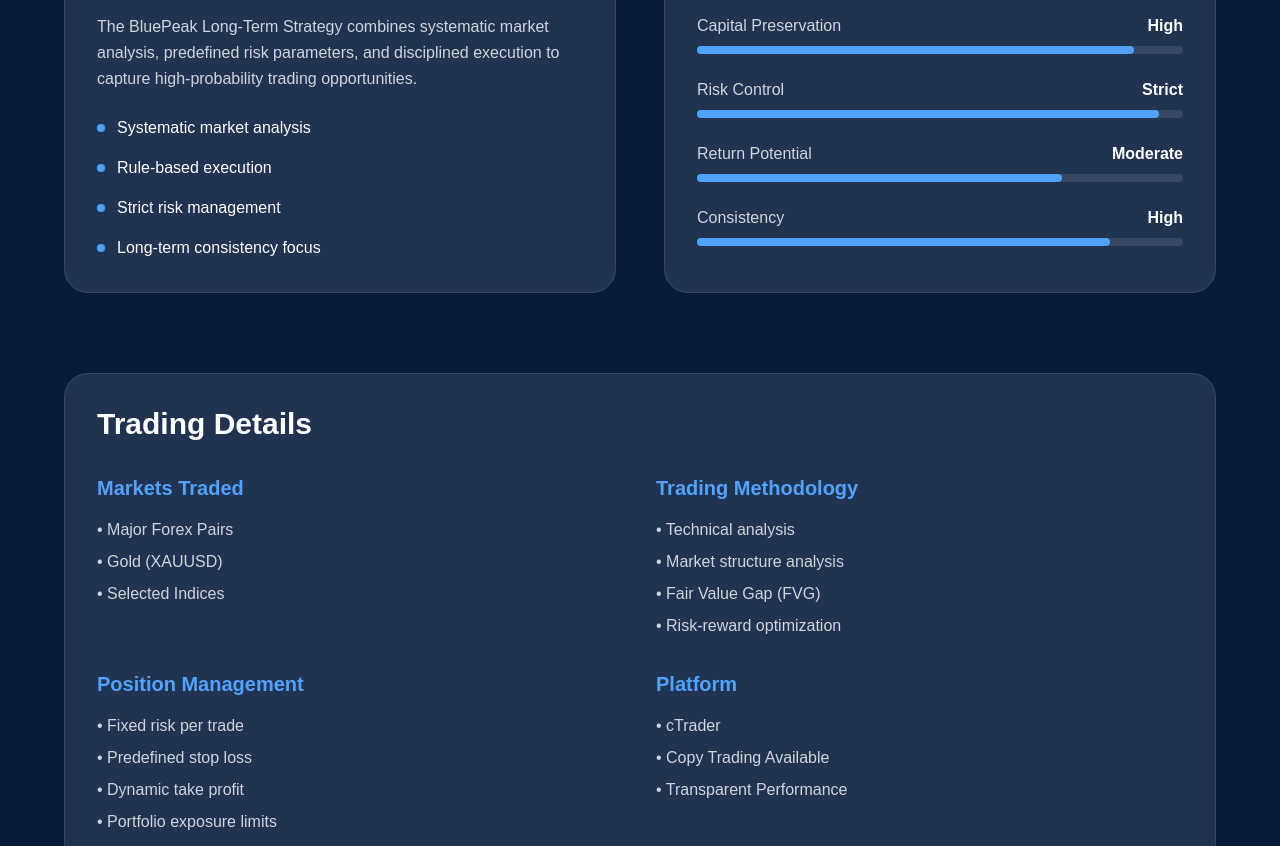
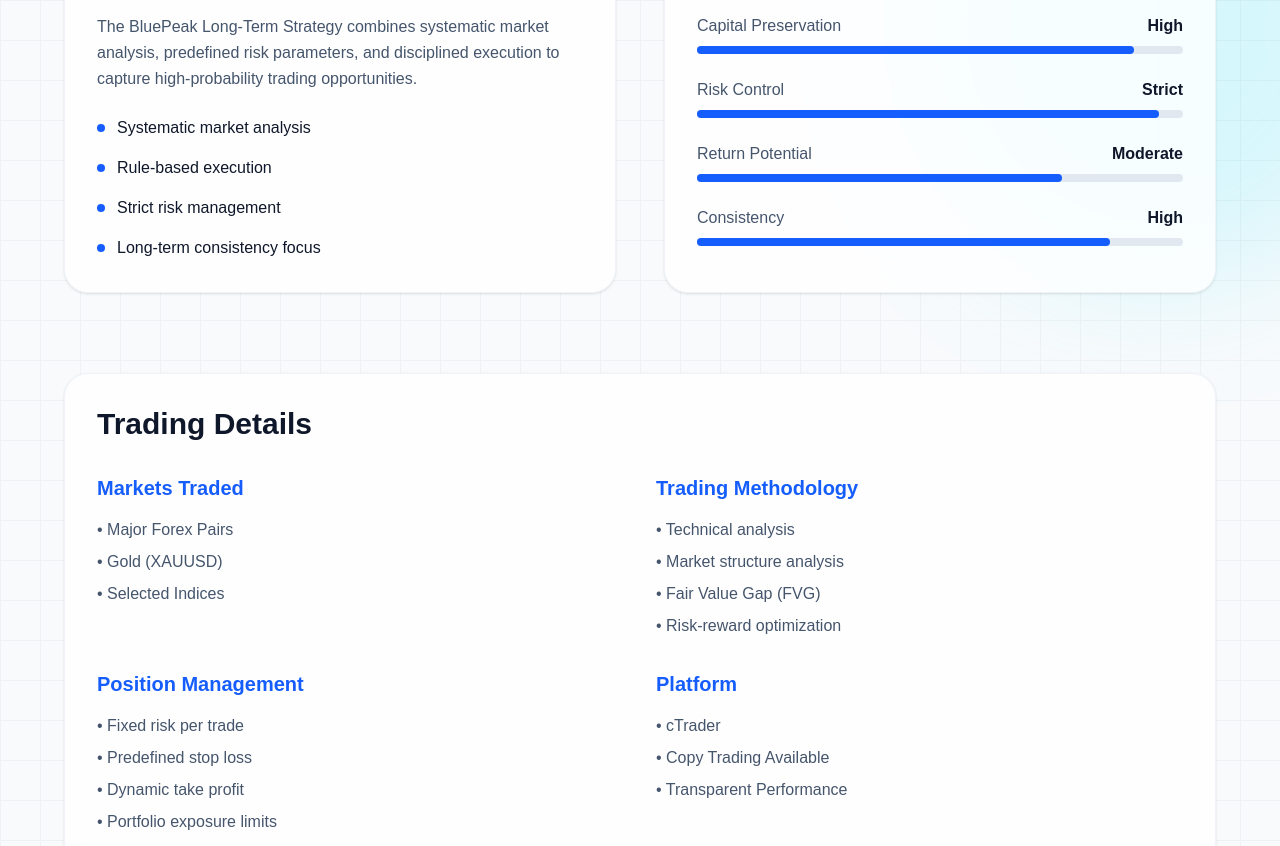
Before and after one commit to wahy03/bluepeak-strategies, a Next.js app: page /strategy in a window 1280 px wide. Shown: the part 600-1446 px from the top of the page. Built offline with nearby package versions, Linux system fonts and the light colour scheme.

Commit message:
Make Strategy page background same as homepage

```diff
--- a/app/strategy/page.tsx
+++ b/app/strategy/page.tsx
@@ -1,16 +1,33 @@
 export default function StrategyPage() {
   return (
-    <main className="min-h-screen bg-[#071C3D] text-white px-8 py-16">
+    <main className="min-h-screen bg-[#F8FAFC] text-[#0F172A] relative overflow-hidden">
+      {/* Modern Background - sama dengan Homepage */}
+      <div className="absolute inset-0">
+        <div className="absolute top-[-10%] left-[-10%] w-[600px] h-[600px] bg-blue-400/20 rounded-full blur-3xl"></div>
+        <div className="absolute top-[20%] right-[-10%] w-[500px] h-[500px] bg-cyan-300/20 rounded-full blur-3xl"></div>
+        <div className="absolute bottom-[-10%] left-[30%] w-[400px] h-[400px] bg-blue-300/15 rounded-full blur-3xl"></div>
+
+        <div
+          className="absolute inset-0 opacity-[0.03]"
+          style={{
+            backgroundImage:
+              "linear-gradient(to right, #0F172A 1px, transparent 1px), linear-gradient(to bottom, #0F172A 1px, transparent 1px)",
+            backgroundSize: "40px 40px",
+          }}
+        />
+      </div>
+
+      <div className="relative z-10 px-8 py-16">
         <div className="max-w-6xl mx-auto">
           {/* Header */}
           <div className="text-center mb-20">
-          <p className="text-blue-400 font-semibold tracking-wide uppercase">
+            <p className="text-blue-600 font-semibold tracking-wide uppercase">
               Our Strategy
             </p>
             <h1 className="text-5xl md:text-6xl font-bold mt-4">
               BluePeak Long-Term Strategy
             </h1>
-          <p className="mt-6 text-gray-300 text-lg max-w-3xl mx-auto leading-relaxed">
+            <p className="mt-6 text-slate-600 text-lg max-w-3xl mx-auto leading-relaxed">
               A systematic investment strategy designed to achieve sustainable
               long-term growth while prioritizing capital preservation and
               disciplined risk management.
@@ -27,152 +44,123 @@
             ].map((metric, index) => (
               <div
                 key={index}
-              className="bg-white/10 backdrop-blur-sm rounded-3xl p-6 text-center border border-white/10"
+                className="bg-white/80 backdrop-blur-xl rounded-3xl p-6 text-center border border-slate-200/50 shadow-sm"
               >
-              <h3 className="text-3xl font-bold text-blue-400">
+                <h3 className="text-3xl font-bold text-blue-600">
                   {metric.value}
                 </h3>
-              <p className="mt-2 text-gray-300 text-sm">{metric.label}</p>
+                <p className="mt-2 text-slate-600 text-sm">
+                  {metric.label}
+                </p>
               </div>
             ))}
           </div>
 
           {/* Strategy Overview */}
           <div className="grid grid-cols-1 lg:grid-cols-2 gap-12 mb-20">
-          <div className="bg-white/10 backdrop-blur-sm rounded-3xl p-8 border border-white/10">
+            <div className="bg-white/80 backdrop-blur-xl rounded-3xl p-8 border border-slate-200/50 shadow-sm">
               <h2 className="text-3xl font-bold mb-6">Strategy Overview</h2>
-            <p className="text-gray-300 leading-relaxed mb-6">
+              <p className="text-slate-600 leading-relaxed mb-6">
                 The BluePeak Long-Term Strategy combines systematic market
-              analysis, predefined risk parameters, and disciplined execution to
-              capture high-probability trading opportunities.
+                analysis, predefined risk parameters, and disciplined execution
+                to capture high-probability trading opportunities.
               </p>
 
               <div className="space-y-4">
-              <div className="flex items-center gap-3">
-                <div className="w-2 h-2 bg-blue-400 rounded-full"></div>
-                <span>Systematic market analysis</span>
+                {[
+                  "Systematic market analysis",
+                  "Rule-based execution",
+                  "Strict risk management",
+                  "Long-term consistency focus",
+                ].map((item, index) => (
+                  <div key={index} className="flex items-center gap-3">
+                    <div className="w-2 h-2 bg-blue-600 rounded-full"></div>
+                    <span>{item}</span>
                   </div>
-              <div className="flex items-center gap-3">
-                <div className="w-2 h-2 bg-blue-400 rounded-full"></div>
-                <span>Rule-based execution</span>
-              </div>
-              <div className="flex items-center gap-3">
-                <div className="w-2 h-2 bg-blue-400 rounded-full"></div>
-                <span>Strict risk management</span>
-              </div>
-              <div className="flex items-center gap-3">
-                <div className="w-2 h-2 bg-blue-400 rounded-full"></div>
-                <span>Long-term consistency focus</span>
-              </div>
+                ))}
               </div>
             </div>
 
-          <div className="bg-white/10 backdrop-blur-sm rounded-3xl p-8 border border-white/10">
+            <div className="bg-white/80 backdrop-blur-xl rounded-3xl p-8 border border-slate-200/50 shadow-sm">
               <h2 className="text-3xl font-bold mb-6">Risk Framework</h2>
 
               <div className="space-y-6">
-              <div>
+                {[
+                  { label: "Capital Preservation", value: "High", width: "90%" },
+                  { label: "Risk Control", value: "Strict", width: "95%" },
+                  { label: "Return Potential", value: "Moderate", width: "75%" },
+                  { label: "Consistency", value: "High", width: "85%" },
+                ].map((item, index) => (
+                  <div key={index}>
                     <div className="flex justify-between mb-2">
-                  <span className="text-gray-300">Capital Preservation</span>
-                  <span className="font-semibold">High</span>
+                      <span className="text-slate-600">{item.label}</span>
+                      <span className="font-semibold">{item.value}</span>
                     </div>
-                <div className="w-full bg-white/10 rounded-full h-2">
-                  <div className="bg-blue-400 h-2 rounded-full w-[90%]"></div>
+                    <div className="w-full bg-slate-200 rounded-full h-2">
+                      <div
+                        className="bg-blue-600 h-2 rounded-full"
+                        style={{ width: item.width }}
+                      ></div>
                     </div>
                   </div>
-
-              <div>
-                <div className="flex justify-between mb-2">
-                  <span className="text-gray-300">Risk Control</span>
-                  <span className="font-semibold">Strict</span>
-                </div>
-                <div className="w-full bg-white/10 rounded-full h-2">
-                  <div className="bg-blue-400 h-2 rounded-full w-[95%]"></div>
-                </div>
-              </div>
-
-              <div>
-                <div className="flex justify-between mb-2">
-                  <span className="text-gray-300">Return Potential</span>
-                  <span className="font-semibold">Moderate</span>
-                </div>
-                <div className="w-full bg-white/10 rounded-full h-2">
-                  <div className="bg-blue-400 h-2 rounded-full w-[75%]"></div>
-                </div>
-              </div>
-
-              <div>
-                <div className="flex justify-between mb-2">
-                  <span className="text-gray-300">Consistency</span>
-                  <span className="font-semibold">High</span>
-                </div>
-                <div className="w-full bg-white/10 rounded-full h-2">
-                  <div className="bg-blue-400 h-2 rounded-full w-[85%]"></div>
-                </div>
-              </div>
+                ))}
               </div>
             </div>
           </div>
 
           {/* Trading Details */}
-        <div className="bg-white/10 backdrop-blur-sm rounded-3xl p-8 border border-white/10 mb-20">
+          <div className="bg-white/80 backdrop-blur-xl rounded-3xl p-8 border border-slate-200/50 shadow-sm mb-20">
             <h2 className="text-3xl font-bold mb-8">Trading Details</h2>
 
             <div className="grid grid-cols-1 md:grid-cols-2 gap-8">
-            <div>
-              <h3 className="text-xl font-bold mb-4 text-blue-400">
-                Markets Traded
+              {[
+                {
+                  title: "Markets Traded",
+                  items: ["Major Forex Pairs", "Gold (XAUUSD)", "Selected Indices"],
+                },
+                {
+                  title: "Trading Methodology",
+                  items: [
+                    "Technical analysis",
+                    "Market structure analysis",
+                    "Fair Value Gap (FVG)",
+                    "Risk-reward optimization",
+                  ],
+                },
+                {
+                  title: "Position Management",
+                  items: [
+                    "Fixed risk per trade",
+                    "Predefined stop loss",
+                    "Dynamic take profit",
+                    "Portfolio exposure limits",
+                  ],
+                },
+                {
+                  title: "Platform",
+                  items: ["cTrader", "Copy Trading Available", "Transparent Performance"],
+                },
+              ].map((section, index) => (
+                <div key={index}>
+                  <h3 className="text-xl font-bold mb-4 text-blue-600">
+                    {section.title}
                   </h3>
-              <ul className="space-y-2 text-gray-300">
-                <li>• Major Forex Pairs</li>
-                <li>• Gold (XAUUSD)</li>
-                <li>• Selected Indices</li>
+                  <ul className="space-y-2 text-slate-600">
+                    {section.items.map((item, i) => (
+                      <li key={i}>• {item}</li>
+                    ))}
                   </ul>
                 </div>
-
-            <div>
-              <h3 className="text-xl font-bold mb-4 text-blue-400">
-                Trading Methodology
-              </h3>
-              <ul className="space-y-2 text-gray-300">
-                <li>• Technical analysis</li>
-                <li>• Market structure analysis</li>
-                <li>• Fair Value Gap (FVG)</li>
-                <li>• Risk-reward optimization</li>
-              </ul>
-            </div>
-
-            <div>
-              <h3 className="text-xl font-bold mb-4 text-blue-400">
-                Position Management
-              </h3>
-              <ul className="space-y-2 text-gray-300">
-                <li>• Fixed risk per trade</li>
-                <li>• Predefined stop loss</li>
-                <li>• Dynamic take profit</li>
-                <li>• Portfolio exposure limits</li>
-              </ul>
-            </div>
-
-            <div>
-              <h3 className="text-xl font-bold mb-4 text-blue-400">
-                Platform
-              </h3>
-              <ul className="space-y-2 text-gray-300">
-                <li>• cTrader</li>
-                <li>• Copy Trading Available</li>
-                <li>• Transparent Performance</li>
-              </ul>
-            </div>
+              ))}
             </div>
           </div>
 
           {/* CTA */}
-        <div className="text-center bg-gradient-to-r from-blue-600/20 to-cyan-400/20 rounded-3xl p-12 border border-white/10">
+          <div className="text-center bg-white/80 backdrop-blur-xl rounded-3xl p-12 border border-slate-200/50 shadow-sm">
             <h2 className="text-3xl md:text-4xl font-bold mb-4">
               Ready to join BluePeak?
             </h2>
-          <p className="text-gray-300 text-lg mb-8 max-w-2xl mx-auto">
+            <p className="text-slate-600 text-lg mb-8 max-w-2xl mx-auto">
               Start building long-term wealth with a disciplined, systematic
               investment strategy focused on capital preservation and sustainable
               growth.
@@ -181,20 +169,21 @@
             <div className="flex flex-col sm:flex-row justify-center gap-4">
               <a
                 href="/performance"
-              className="bg-blue-600 hover:bg-blue-700 px-8 py-4 rounded-xl font-semibold transition shadow-lg shadow-blue-600/25"
+                className="bg-slate-900 hover:bg-slate-800 text-white px-8 py-4 rounded-xl font-semibold transition shadow-lg"
               >
                 View Performance
               </a>
 
               <a
                 href="/contact"
-              className="border border-white/20 hover:bg-white hover:text-[#071C3D] px-8 py-4 rounded-xl font-semibold transition"
+                className="border border-slate-300 hover:bg-slate-100 px-8 py-4 rounded-xl font-semibold transition"
               >
                 Contact Us
               </a>
             </div>
           </div>
         </div>
+      </div>
     </main>
   );
 }
```
Lines whose indentation alone changed are shown as unchanged.
